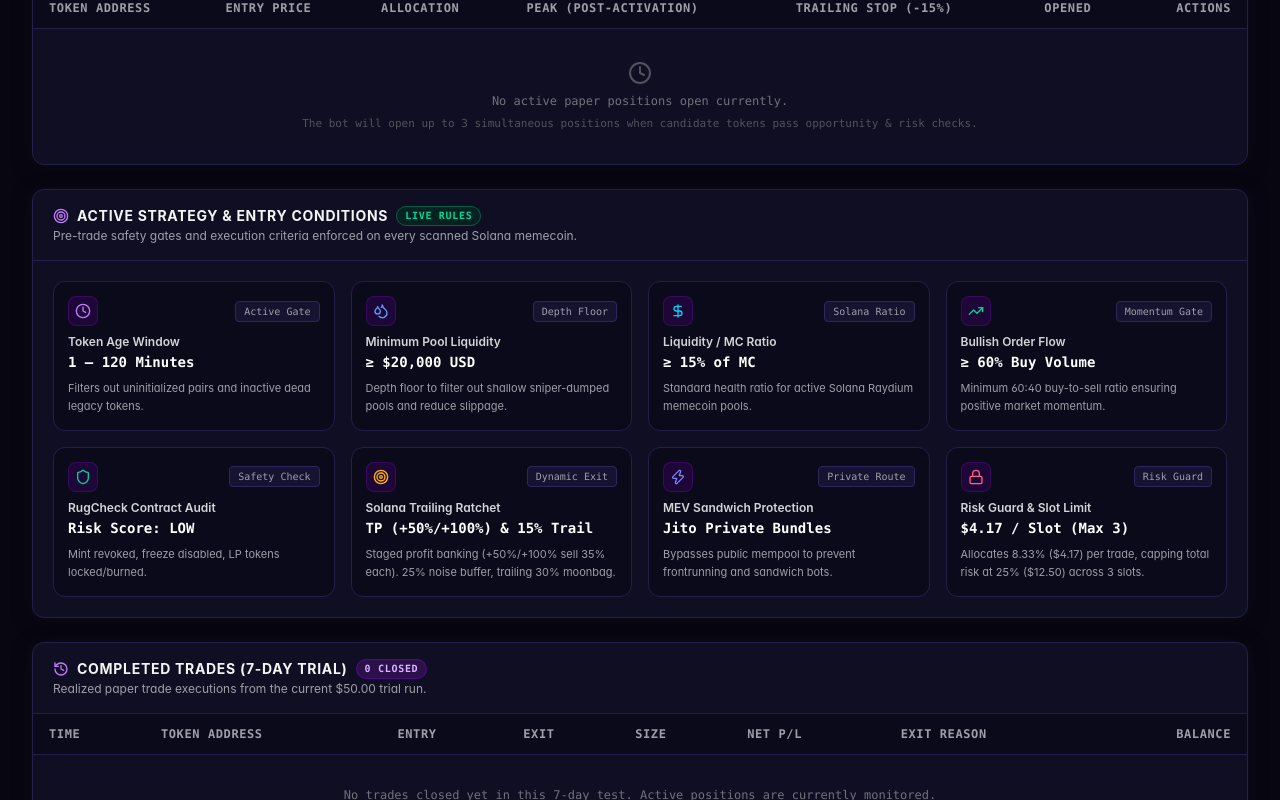
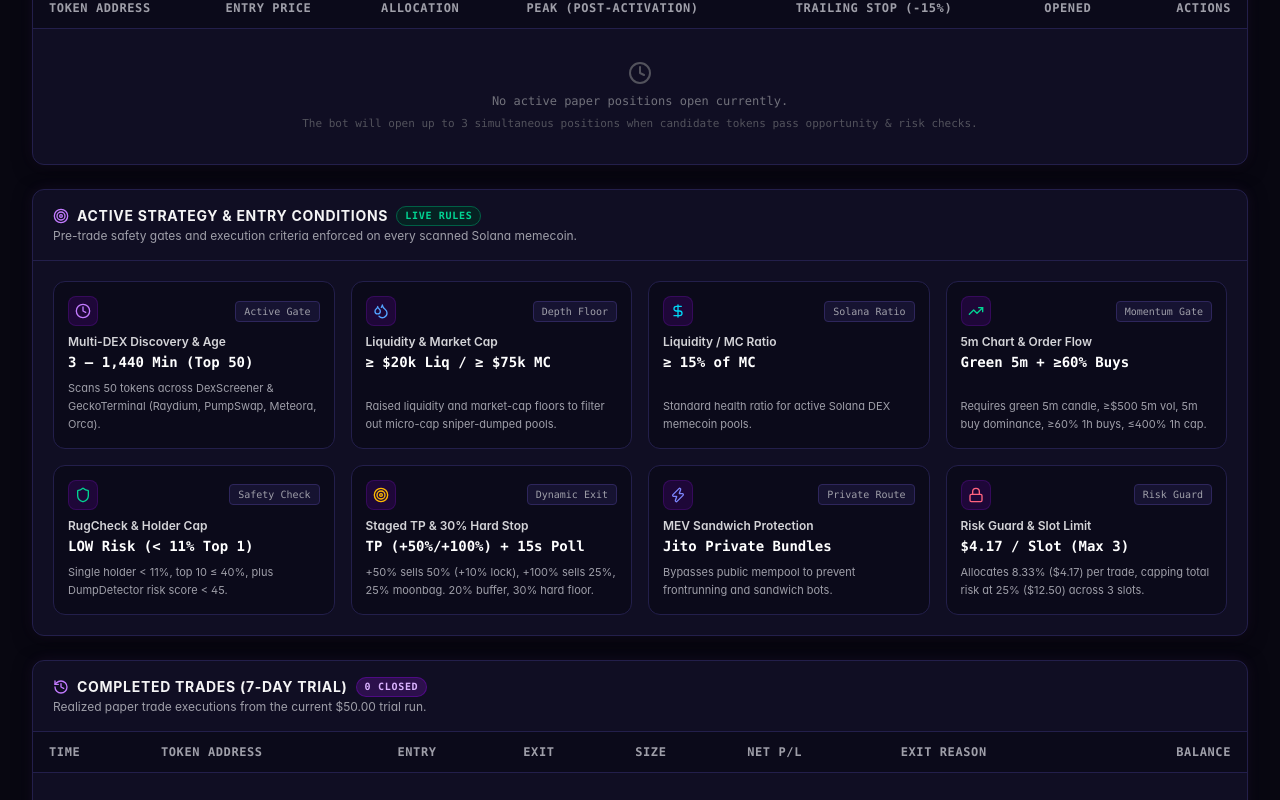
Before and after one commit to jisayo/degen-bot, a Next.js app in the folder web/: page / in a window 1280 px wide. Shown: the part 441-1241 px from the top of the page. Built offline with nearby package versions, Linux system fonts and the light colour scheme.

Commit message:
chore(web): update StrategyConditionsCard with latest scanner, MC, holder, and exit rules

```diff
--- a/web/src/components/dashboard/StrategyConditionsCard.tsx
+++ b/web/src/components/dashboard/StrategyConditionsCard.tsx
@@ -5,17 +5,17 @@ import { Shield, Clock, Droplets, TrendingUp, Target, Zap, DollarSign, Lock } fr
 export default function StrategyConditionsCard() {
   const conditions = [
     {
-      title: 'Token Age Window',
-      value: '1 – 120 Minutes',
-      description: 'Filters out uninitialized pairs and inactive dead legacy tokens.',
+      title: 'Multi-DEX Discovery & Age',
+      value: '3 – 1,440 Min (Top 50)',
+      description: 'Scans 50 tokens across DexScreener & GeckoTerminal (Raydium, PumpSwap, Meteora, Orca).',
       icon: Clock,
       color: 'text-purple-400',
       badge: 'Active Gate',
     },
     {
-      title: 'Minimum Pool Liquidity',
-      value: '≥ $20,000 USD',
-      description: 'Depth floor to filter out shallow sniper-dumped pools and reduce slippage.',
+      title: 'Liquidity & Market Cap',
+      value: '≥ $20k Liq / ≥ $75k MC',
+      description: 'Raised liquidity and market-cap floors to filter out micro-cap sniper-dumped pools.',
       icon: Droplets,
       color: 'text-blue-400',
       badge: 'Depth Floor',
@@ -23,31 +23,31 @@ export default function StrategyConditionsCard() {
     {
       title: 'Liquidity / MC Ratio',
       value: '≥ 15% of MC',
-      description: 'Standard health ratio for active Solana Raydium memecoin pools.',
+      description: 'Standard health ratio for active Solana DEX memecoin pools.',
       icon: DollarSign,
       color: 'text-cyan-400',
       badge: 'Solana Ratio',
     },
     {
-      title: 'Bullish Order Flow',
-      value: '≥ 60% Buy Volume',
-      description: 'Minimum 60:40 buy-to-sell ratio ensuring positive market momentum.',
+      title: '5m Chart & Order Flow',
+      value: 'Green 5m + ≥60% Buys',
+      description: 'Requires green 5m candle, ≥$500 5m vol, 5m buy dominance, ≥60% 1h buys, ≤400% 1h cap.',
       icon: TrendingUp,
       color: 'text-emerald-400',
       badge: 'Momentum Gate',
     },
     {
-      title: 'RugCheck Contract Audit',
-      value: 'Risk Score: LOW',
-      description: 'Mint revoked, freeze disabled, LP tokens locked/burned.',
+      title: 'RugCheck & Holder Cap',
+      value: 'LOW Risk (< 11% Top 1)',
+      description: 'Single holder < 11%, top 10 ≤ 40%, plus DumpDetector risk score < 45.',
       icon: Shield,
       color: 'text-emerald-400',
       badge: 'Safety Check',
     },
     {
-      title: 'Solana Trailing Ratchet',
-      value: 'TP (+50%/+100%) & 15% Trail',
-      description: 'Staged profit banking (+50%/+100% sell 35% each). 25% noise buffer, trailing 30% moonbag.',
+      title: 'Staged TP & 30% Hard Stop',
+      value: 'TP (+50%/+100%) + 15s Poll',
+      description: '+50% sells 50% (+10% lock), +100% sells 25%, 25% moonbag. 20% buffer, 30% hard floor.',
       icon: Target,
       color: 'text-amber-400',
       badge: 'Dynamic Exit',
```
